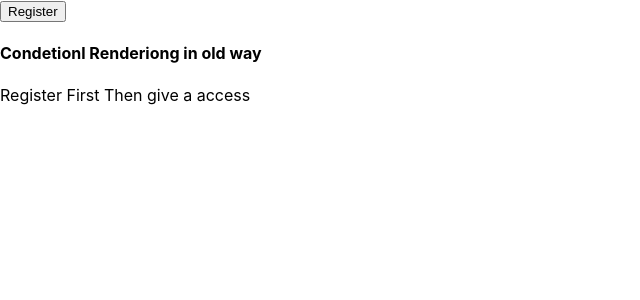
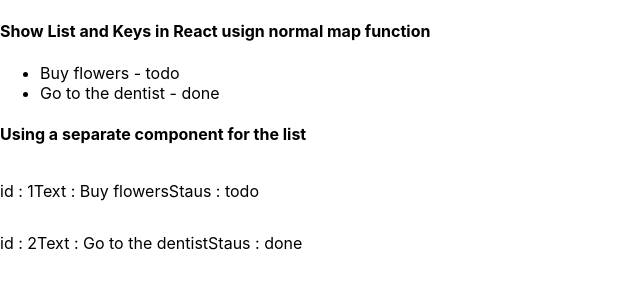
Before and after one commit to Mim-Hakkani/React_all_in_One, a React (Create React App) app: page / in a window 1280 px wide. Shown: the top 300 px of the page, without its empty margins (0-640 px from the left). Built offline with nearby package versions, Linux system fonts and the light colour scheme.

Commit message:
list and keys item is done

```diff
--- a/src/App.js
+++ b/src/App.js
@@ -1,6 +1,7 @@
 
 import './App.css';
 import ParentComponent from './components/LiftingState/ParentComponent';
+import ListAndKeys from './components/ListAndKeys/ListAndKeys';
 import PropsInReact from './components/Props/PropsInReact';
 import BarcodeScanner from './components/barcodeGenerator/BarcodeScanner';
 import BarcodeScanner2 from './components/barcodeGenerator/BarcodeScanner2';
@@ -40,7 +41,12 @@ function App() {
 
       {/* Conditional Rendering  */}
 
-      <ConditionalRendering />
+         {/* <ConditionalRendering /> */}
+
+
+      {/* List and keys example  */}
+
+      <ListAndKeys />
 
     </div>
   );
--- /dev/null
+++ b/src/components/ListAndKeys/List.js
@@ -0,0 +1,13 @@
+import React from 'react';
+
+const List = ({item}) => {
+    return (
+        <div style={{display:'flex' ,}}>
+            <p>id : {item.id}</p>
+            <p>Text : {item.text}</p>
+            <p>Staus : {item.status}</p>
+        </div>
+    );
+};
+
+export default List;
--- /dev/null
+++ b/src/components/ListAndKeys/ListAndKeys.js
@@ -0,0 +1,40 @@
+import React from 'react';
+import List from './List';
+
+
+const todos = [
+  {
+    id: 1,
+    text: "Buy flowers",
+    status: "todo",
+  },
+  {
+    id: 2,
+    text: "Go to the dentist",
+    status: "done",
+  },
+];
+
+const listItems = todos.map((todo) => (
+  <li key={todo.id}>
+    {todo.text} - {todo.status}
+  </li>
+));
+
+
+const ListAndKeys = () => {
+    return (
+        <div>
+
+            <h4>Show List and Keys in React usign normal map function</h4>
+              <ul>{listItems}</ul>
+
+              <h4>Using a separate component for the list </h4>
+               {
+                todos.map(item=><List key={item.id} item={item} />)
+               }
+        </div>
+    );
+};
+
+export default ListAndKeys;
```
Also changed, not shown: src/components/ListAndKeys/note.txt (added).
